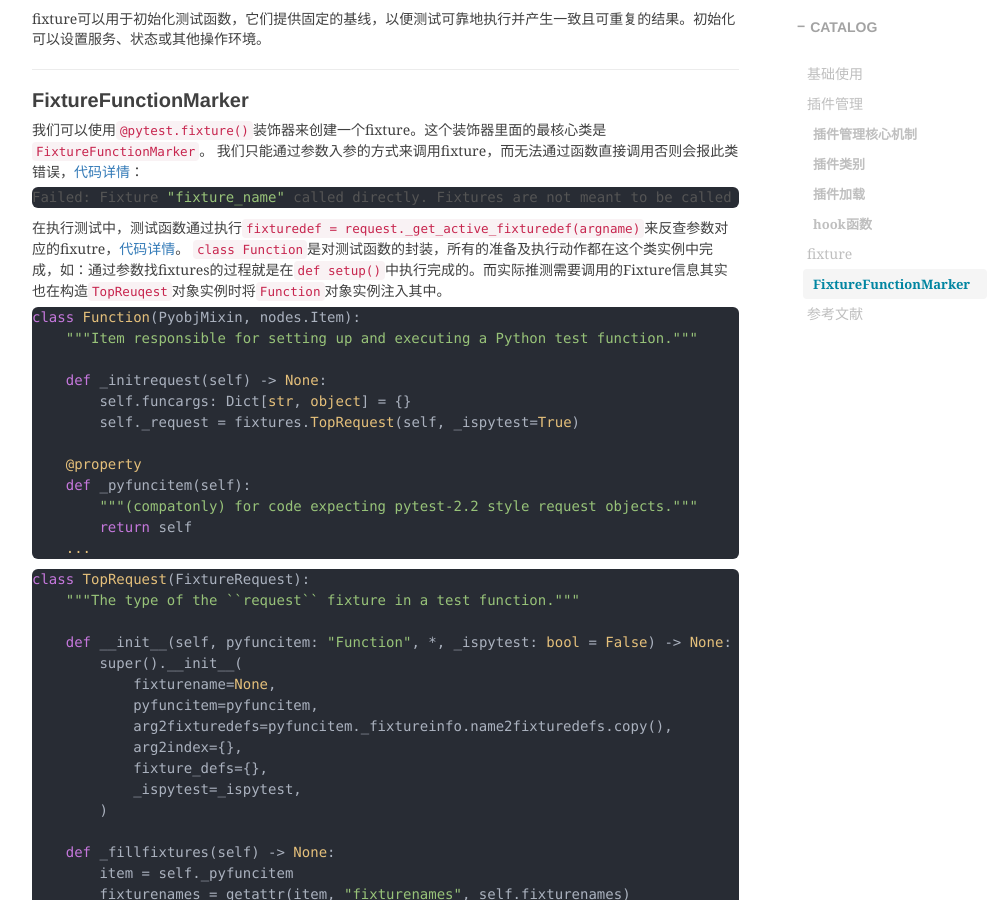
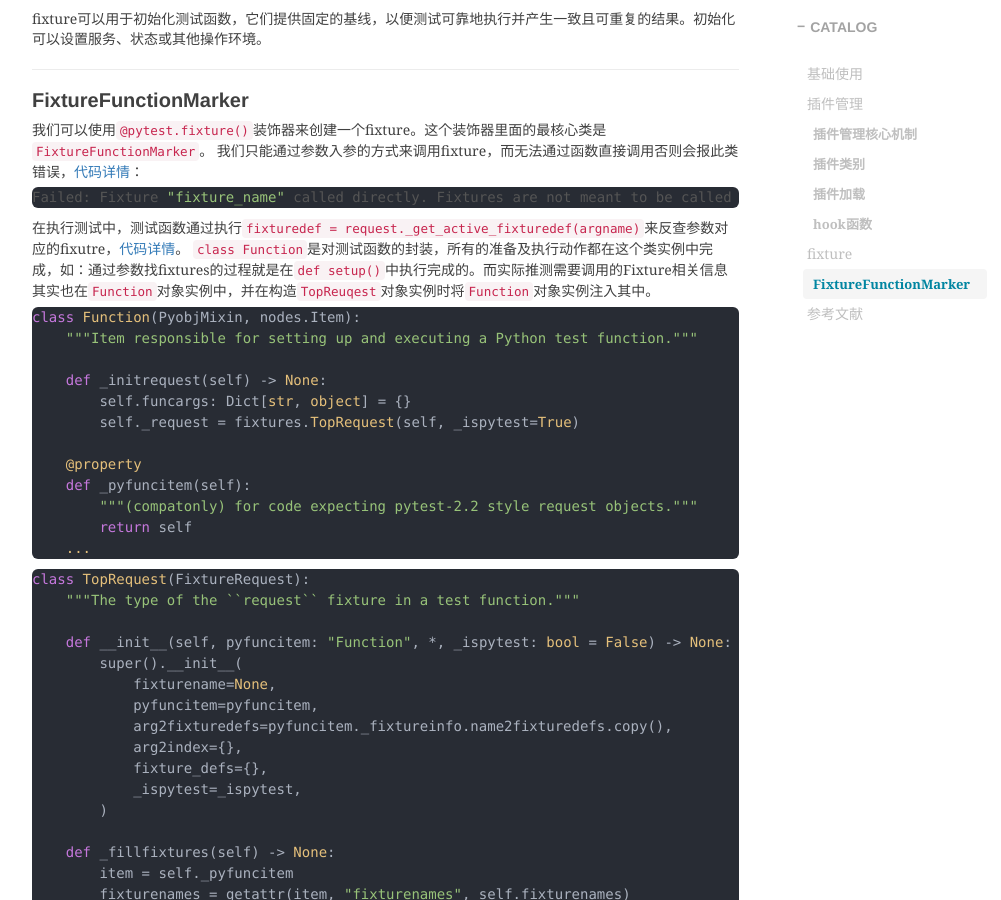
Before and after one commit to shihai1991/shihai1991.github.io, a Jekyll site: the page built from _posts/2023-07-17-pytest学习.md, in a window 1280 px wide and 900 px high, scrolled down 1145 px. Shown: the whole window, without its empty margins (233-1234 px from the left). Built offline with Jekyll 4.4.1, drawn with Linux system fonts in a browser that asks for light colours; nearby versions of some CDN libraries; comment, search, counter and statistics services are not loaded.

Commit message:
Update 2023-07-17-pytest学习.md

````diff
--- a/_posts/2023-07-17-pytest学习.md
+++ b/_posts/2023-07-17-pytest学习.md
@@ -38,7 +38,7 @@
 Failed: Fixture "fixture_name" called directly. Fixtures are not meant to be called directly
 ```
 在执行测试中，测试函数通过执行`fixturedef = request._get_active_fixturedef(argname)`来反查参数对应的fixutre，[代码详情](https://github.com/pytest-dev/pytest/blob/37bb1861757685acca09455d63aa148a65317989/src/_pytest/python.py#L1841)。
-`class Function`是对测试函数的封装，所有的准备及执行动作都在这个类实例中完成，如：通过参数找fixtures的过程就是在`def setup()`中执行完成的。而实际推测需要调用的Fixture信息其实也在构造`TopReuqest`对象实例时将`Function`对象实例注入其中。
+`class Function`是对测试函数的封装，所有的准备及执行动作都在这个类实例中完成，如：通过参数找fixtures的过程就是在`def setup()`中执行完成的。而实际推测需要调用的Fixture相关信息其实也在`Function`对象实例中，并在构造`TopReuqest`对象实例时将`Function`对象实例注入其中。
 ```python
 class Function(PyobjMixin, nodes.Item):
     """Item responsible for setting up and executing a Python test function."""
````
